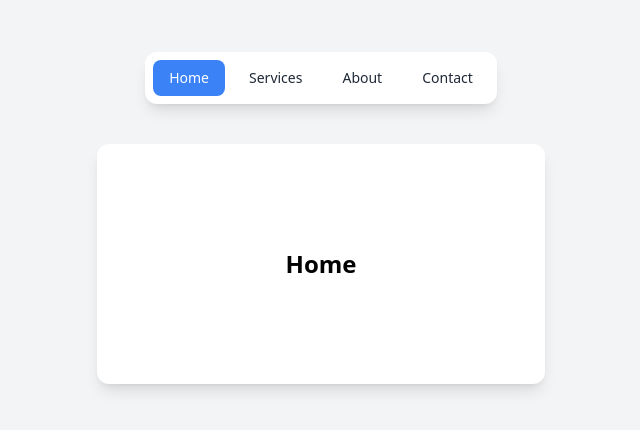
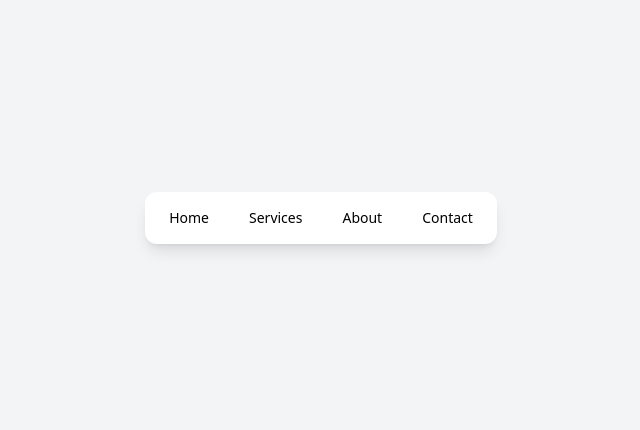
Before and after one commit to Cabdinasir64/Frame_Motion, a React (Vite) app: page / in a window 1280 px wide. Shown: the part 182-612 px from the top of the page, without its empty margins (319-959 px from the left). Built offline with nearby package versions, Linux system fonts and the light colour scheme.

Commit message:
i added nother file of animation 35 framer motion

```diff
--- a/src/App.jsx
+++ b/src/App.jsx
@@ -1,9 +1,9 @@
-import Animation34 from './Components/animation34'
+import Animation35 from './Components/animation35'
 function App() {
 
   return (
     <>
-      <Animation34 />
+      <Animation35 />
 
     </>
   )
--- /dev/null
+++ b/src/Components/animation35.jsx
@@ -0,0 +1,37 @@
+import { useState } from "react";
+import { motion } from "framer-motion";
+
+const tabs = ["Home", "Services", "About", "Contact"];
+
+export default function HoverTabs() {
+    const [hoveredTab, setHoveredTab] = useState(null);
+
+    return (
+        <div className="min-h-screen flex items-center justify-center bg-gray-100">
+            <div className="flex space-x-2 bg-white p-2 rounded-xl shadow-lg relative">
+                {tabs.map((tab) => (
+                    <button
+                        key={tab}
+                        onMouseEnter={() => setHoveredTab(tab)}
+                        onMouseLeave={() => setHoveredTab(null)}
+                        className="relative px-4 py-2 text-sm font-medium z-10"
+                        style={{
+                            color: hoveredTab === tab ? "black" : "black",
+                        }}
+                    >
+                        {tab}
+
+                        {hoveredTab === tab && (
+
+                            <motion.div
+                                layoutId="underline"
+                                className="absolute inset-0 bg-blue-500 h-1 rounded-lg z-[-1]"
+                                transition={{ type: "spring", stiffness: 100, damping: 30 }}
+                            />
+                        )}
+                    </button>
+                ))}
+            </div>
+        </div>
+    );
+}
```
